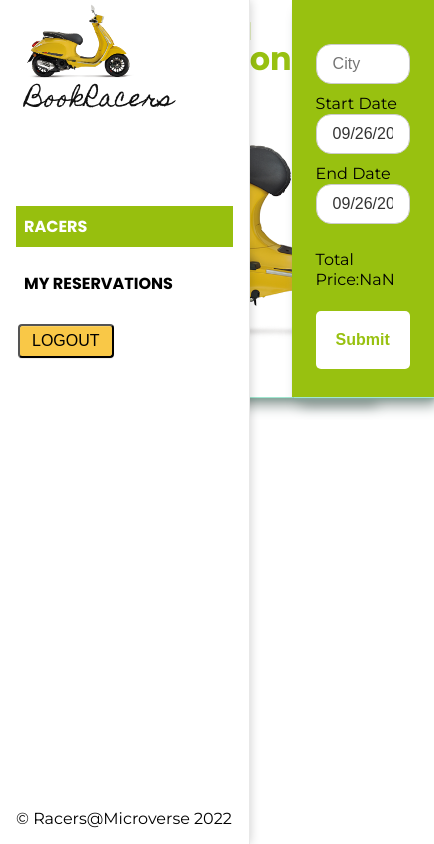
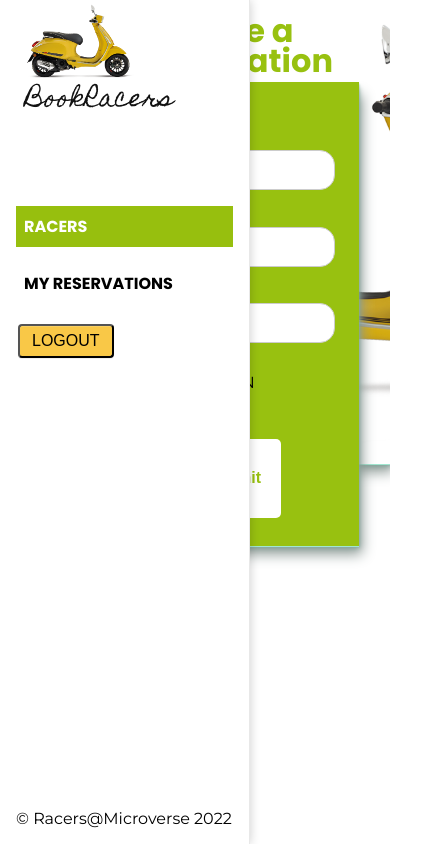
Before and after one commit to jssol/bookracers-frontend, a React (Create React App) app: page /categories/1/motorcycles/1/reservation in a window 390 px wide. Shown: the whole page, 434 px wide, since content can reach past the window. Built offline with nearby package versions, Linux system fonts and the light colour scheme; no server answers.

Commit message:
Add motorcycle  box shadow

```diff
--- a/src/components/reservations/reservation.css
+++ b/src/components/reservations/reservation.css
@@ -108,3 +108,17 @@ h1 {
   display: flex;
   flex-direction: column;
 }
+@media screen and (max-width: 768px) {
+    .reservation-container {
+      display: flex;
+      flex-flow: wrap;
+      line-height: 20px;
+      width: 100%;
+      height: 100%;
+      box-shadow:
+        0.3px 0.5px 0.7px rgb(161, 231, 208),
+        0.8px 1.6px 2px -0.8px rgb(132, 179, 163),
+        2.1px 4.1px 5.2px -1.7px rgb(129, 163, 152),
+        5px 10px 12.6px -2.5px rgb(140, 153, 149);
+    }
+  }
```
